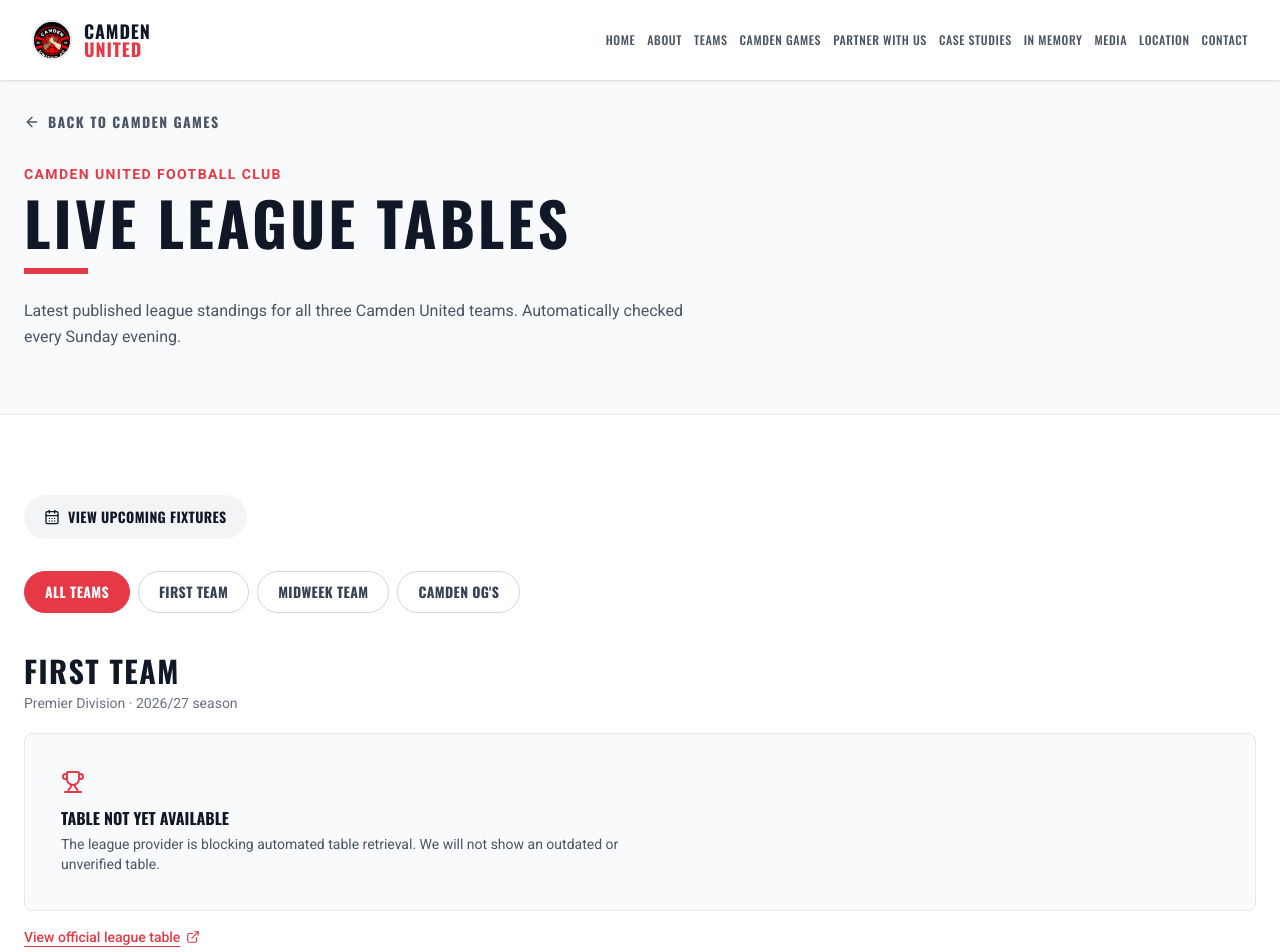
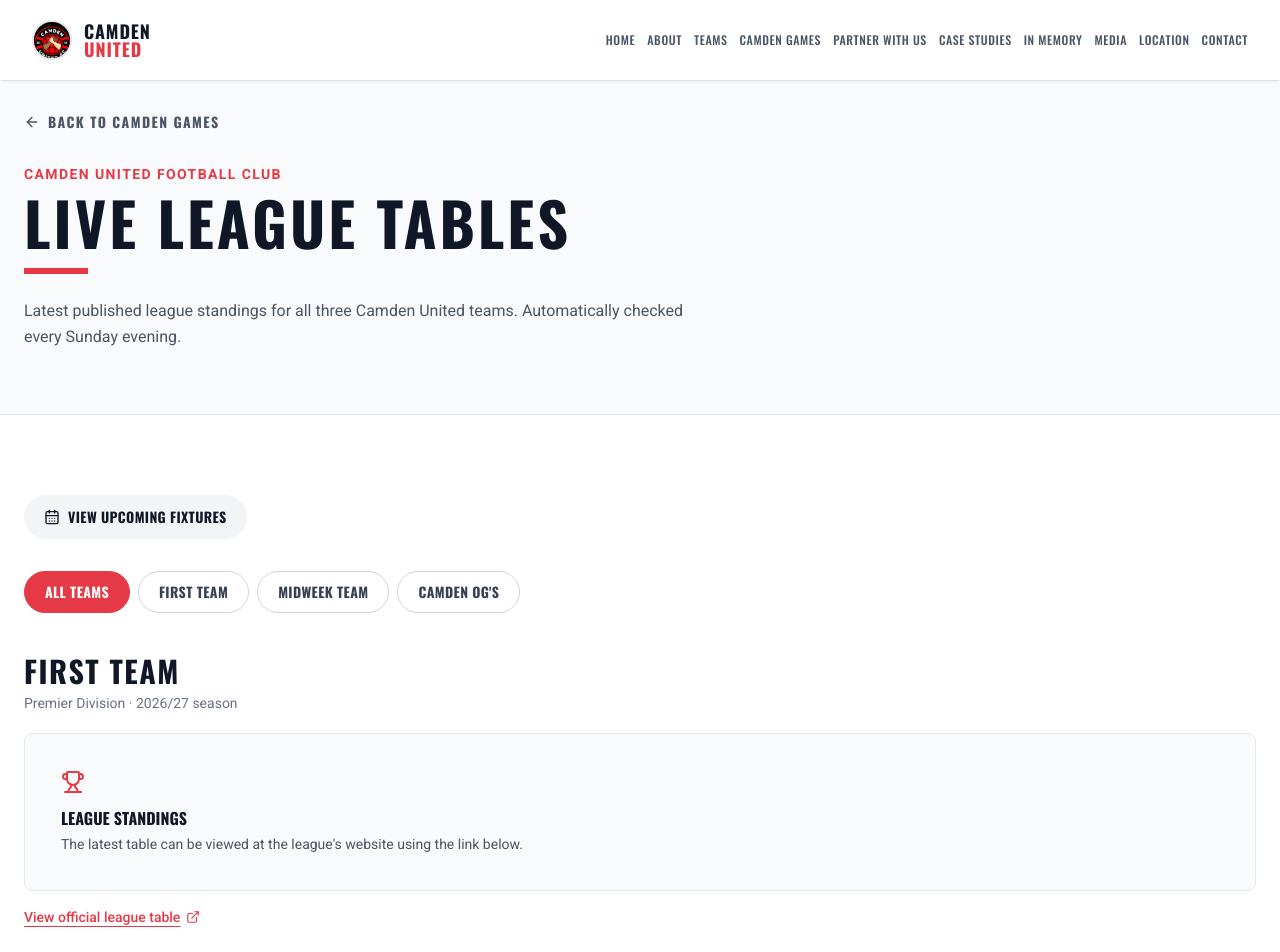
Before and after one commit to trenchsheikh/camden-united, a Next.js app: page /games/tables in a window 1280 px wide. Shown: the top 952 px of the page. Built offline with nearby package versions, Linux system fonts and the light colour scheme.

Commit message:
Remove technical sync error messages from public league tables page

```diff
--- a/src/components/LeagueTablesBoard.jsx
+++ b/src/components/LeagueTablesBoard.jsx
@@ -67,12 +67,8 @@ function LeagueTable({ id, data }) {
       ) : (
         <div className="border border-gray-200 rounded-lg bg-gray-50 p-7 sm:p-9 text-gray-600">
           <Trophy className="w-6 h-6 text-primary mb-3" aria-hidden="true" />
-          <p className="font-oswald font-bold uppercase text-gray-900 mb-1">Table not yet available</p>
-          <p className="text-sm max-w-xl">
-            {id === 'first'
-              ? 'The league provider is blocking automated table retrieval. We will not show an outdated or unverified table.'
-              : 'The league standings could not yet be verified. Previously confirmed data will remain visible when available.'}
-          </p>
+          <p className="font-oswald font-bold uppercase text-gray-900 mb-1">League standings</p>
+          <p className="text-sm max-w-xl">The latest table can be viewed at the league's website using the link below.</p>
         </div>
       )}
       {data?.source && (
```
